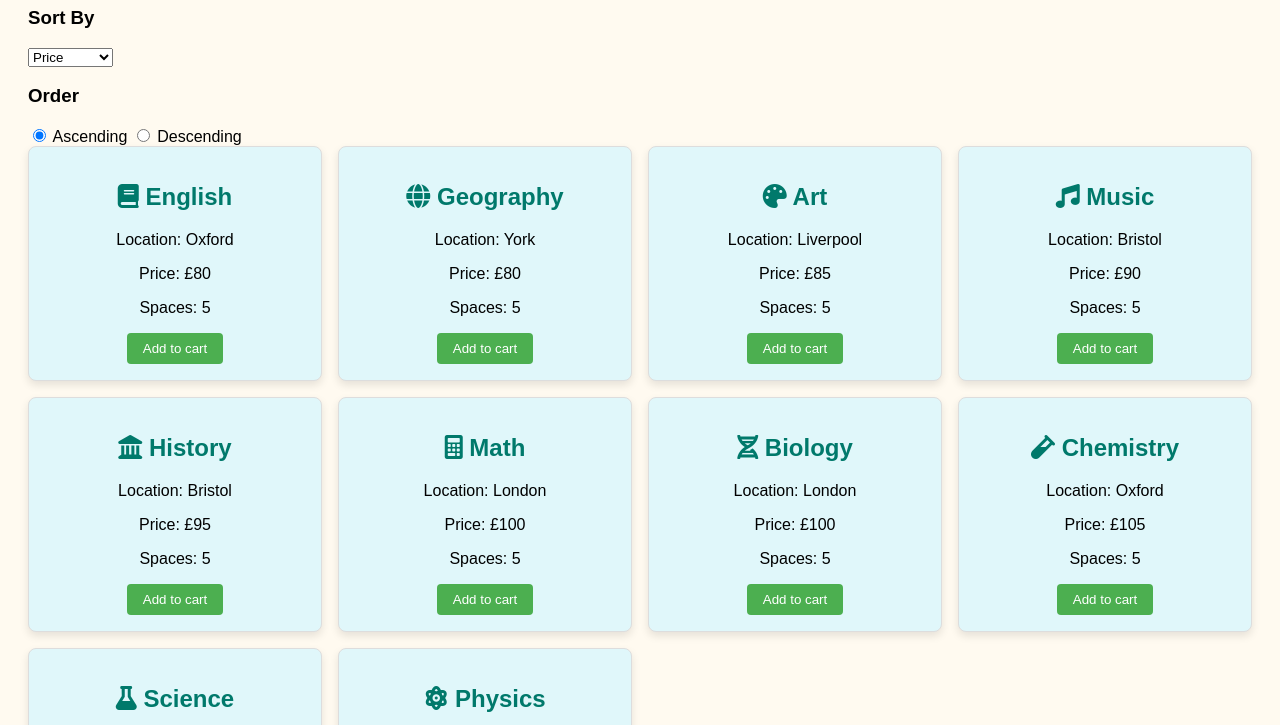
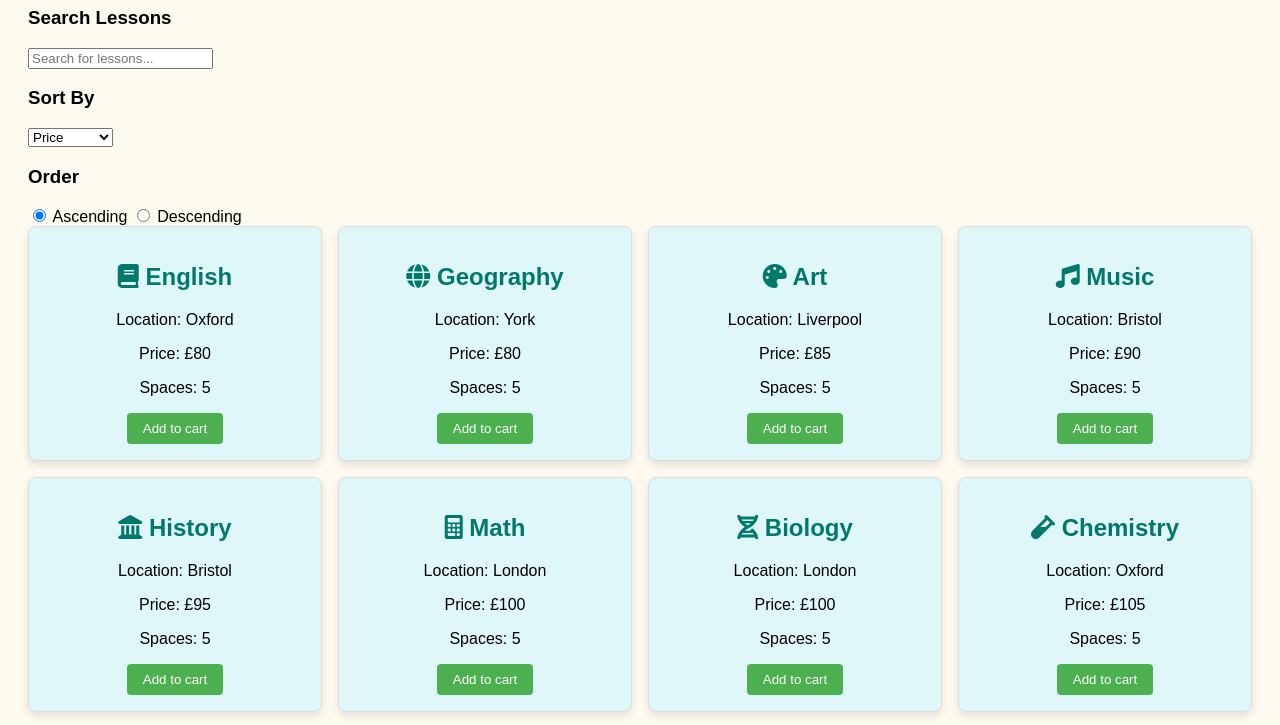
Before and after one commit to realnik18/Assessment1, a plain HTML site: page index.html in a window 1280 px wide. Shown: the part 101-826 px from the top of the page. Drawn offline with nearby package versions, Linux system fonts and the light colour scheme.

Commit message:
Search Lessons

```diff
--- a/index.html
+++ b/index.html
@@ -154,6 +154,9 @@
 <body>
   <div id="app">
     <h1>Lessons Available</h1>
+    <h3>Search Lessons</h3>
+    <input v-model="searchQuery" type="text" placeholder="Search for lessons..." />
+
     <h3>Sort By</h3>
     <!-- Dropdown for Sort Criteria -->
     <select v-model="sortCriteria">
@@ -179,7 +182,7 @@
     <!-- Lessons List -->
     <div v-if="!showCheckout">
       <div class="lesson-grid">
-        <div v-for="lesson in sortedLesson" :key="lesson.id" class="lesson-card">
+        <div v-for="lesson in filteredAndSortedLessons" :key="lesson.id" class="lesson-card">
           <h2><i :class="lesson.icon"></i> {{ lesson.subject }}</h2>
           <p>Location: {{ lesson.location }}</p>
           <p>Price: £{{ lesson.price }}</p>
@@ -239,15 +242,26 @@
           cart: [],
           showCheckout: false,
           customerName: '',
-          customerPhone: ''
+          customerPhone: '',
+          searchQuery: '' // Search query for filtering lessons
         };
       },
       computed: {
-        sortedLesson() {
-          return [...this.lesson].sort((a, b) => {
+        filteredAndSortedLessons() {
+          // First, filter lessons based on the search query
+          const filteredLessons = this.lesson.filter(lesson => {
+            const query = this.searchQuery.toLowerCase();
+            return (
+              lesson.subject.toLowerCase().includes(query) ||
+              lesson.location.toLowerCase().includes(query) ||
+              String(lesson.price).includes(query) ||
+              String(lesson.availableInventory).includes(query)
+            );
+          });
+
+          // Then, sort the filtered lessons
+          return filteredLessons.sort((a, b) => {
             const modifier = this.sortOrder === 'ascending' ? 1 : -1;
-
-            // Handling string values (subject, location) and numeric values (price, availableInventory)
             if (typeof a[this.sortCriteria] === 'string') {
               return a[this.sortCriteria].localeCompare(b[this.sortCriteria]) * modifier;
             } else {
```
